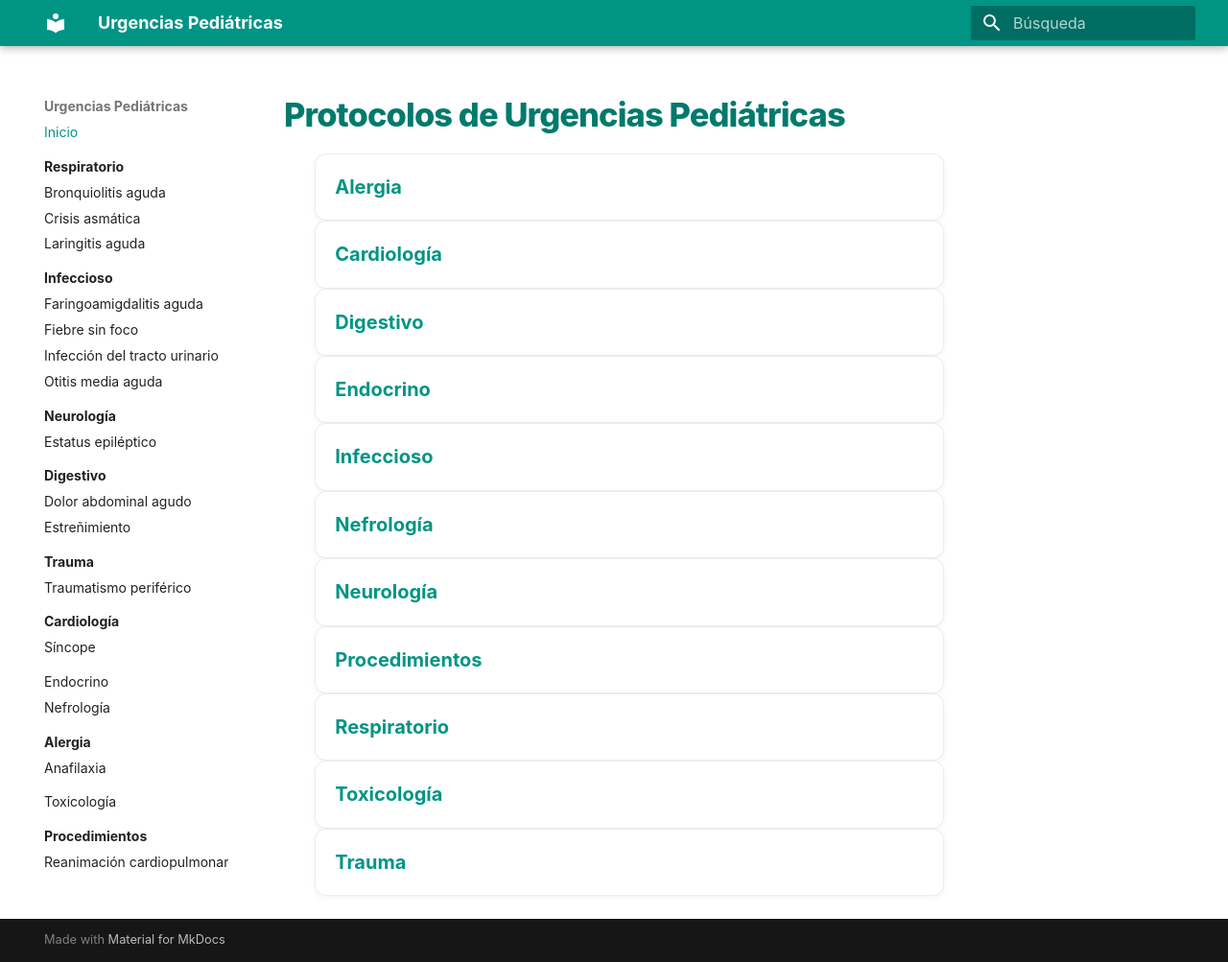
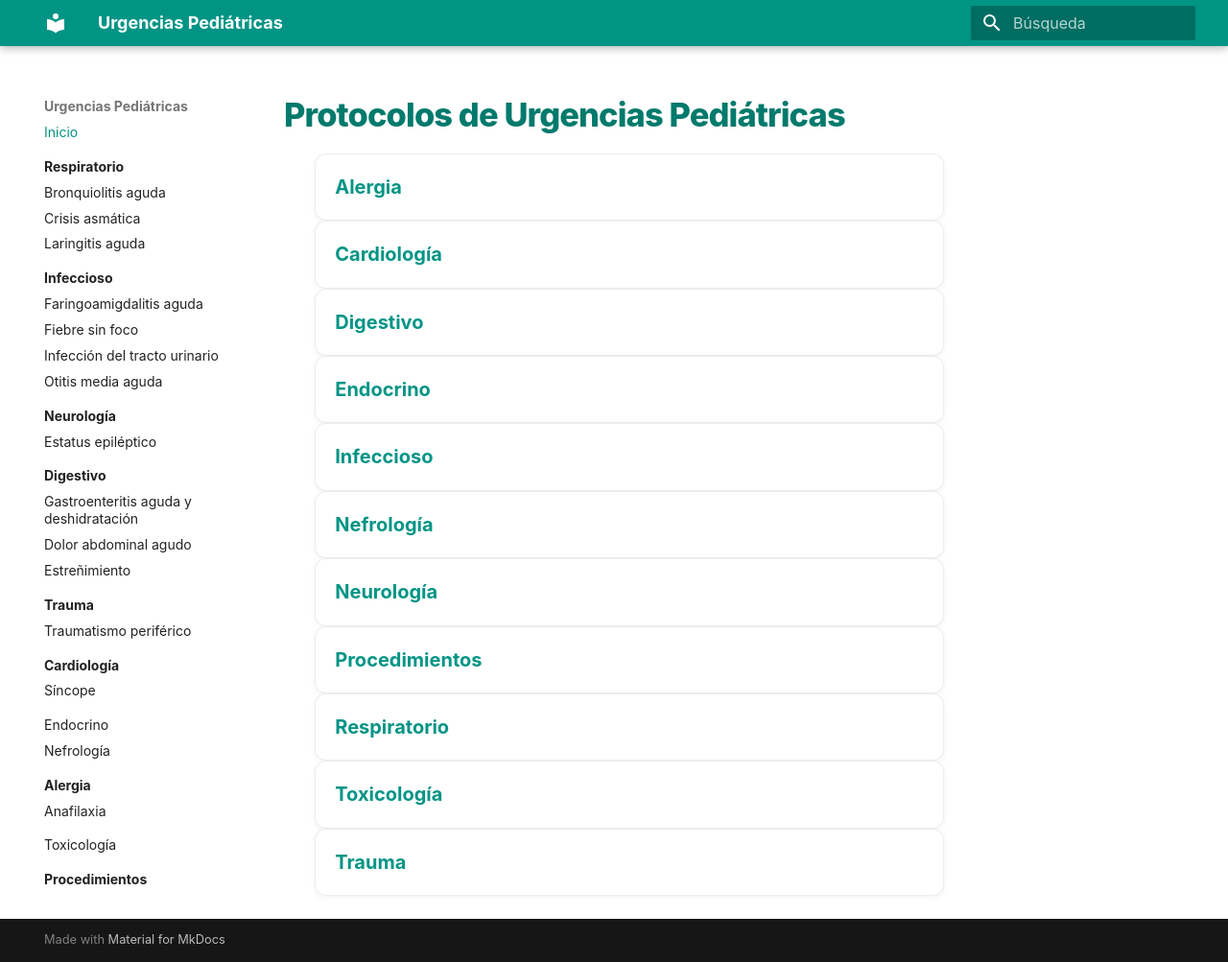
Before and after one commit to gonzaloares/urgencias-pediatricas, an MkDocs documentation site: the page built from docs/index.md, in a window 1280 px wide and 1003 px high. Shown: the whole window at 96% size. Built offline with MkDocs 1.6.1 and Material for MkDocs 9.7.7, drawn with Linux system fonts in a browser that asks for light colours.

Commit message:
Incluye gastroenteritis en la navegación

```diff
--- a/mkdocs.yml
+++ b/mkdocs.yml
@@ -31,6 +31,7 @@ nav:
       - Estatus epiléptico: neurologia/estatus-epileptico.md
   - Digestivo:
       - digestivo/index.md
+      - Gastroenteritis aguda y deshidratación: digestivo/gastroenteritis-aguda-deshidratacion.md
       - Dolor abdominal agudo: digestivo/dolor-abdominal-agudo.md
       - Estreñimiento: digestivo/estrenimiento.md
   - Trauma:
```
